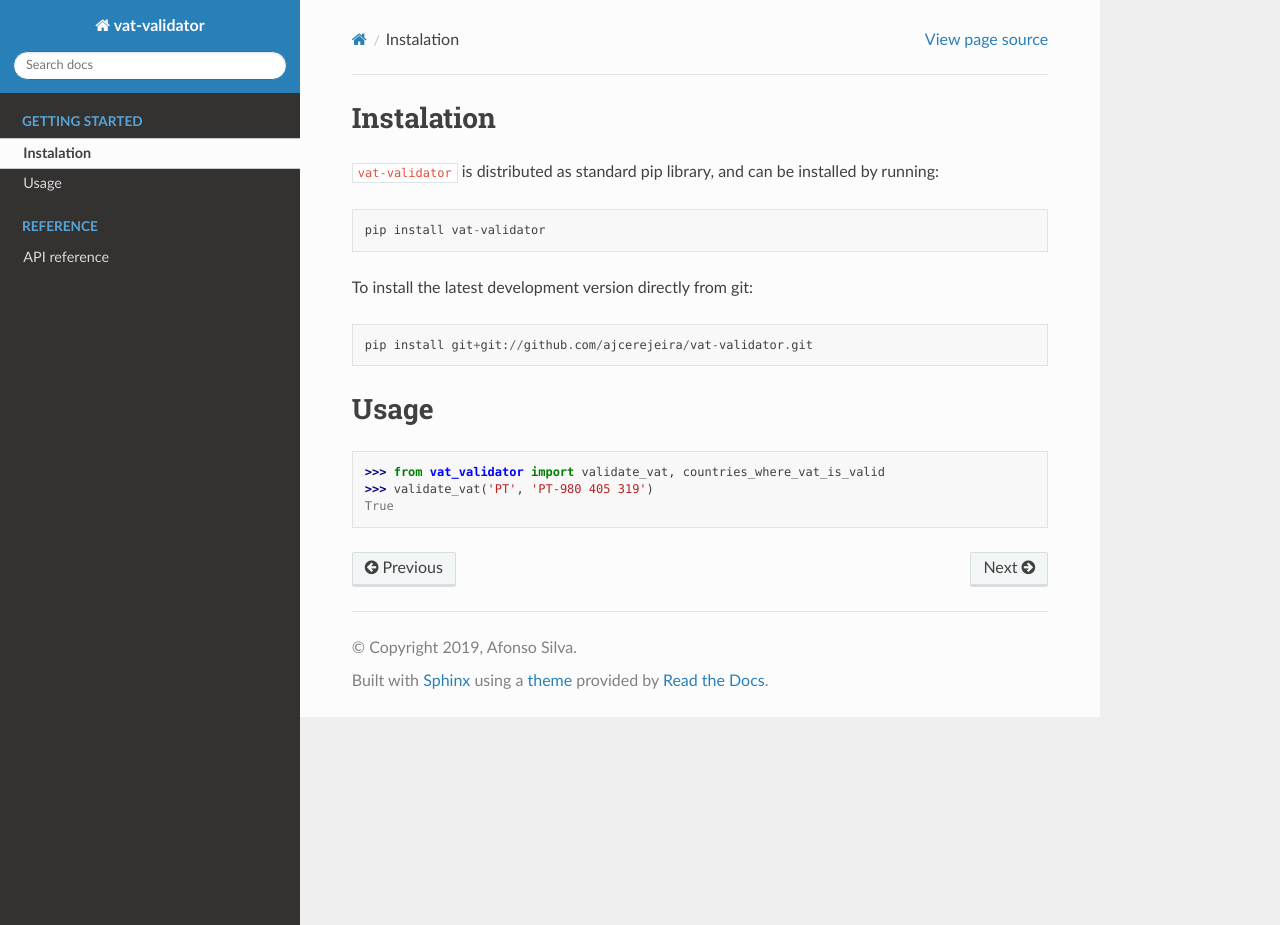
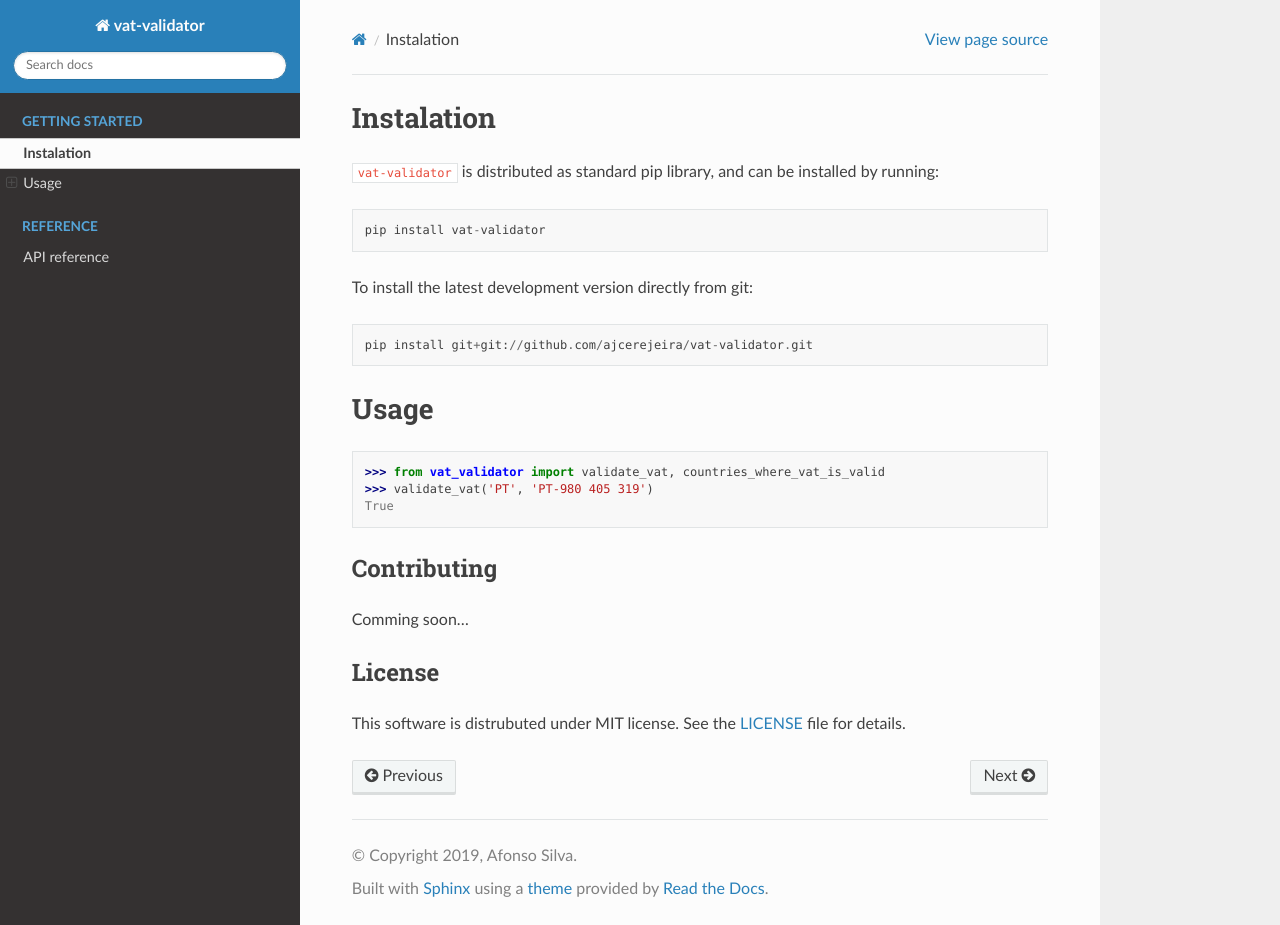
Before and after one commit to ajcerejeira/vat-validator, a Sphinx documentation site: the page built from docs/readme.rst, in a window 1280 px wide and 925 px high. Built offline with Sphinx 7.4.7 and the Read the Docs theme 2.0.0, drawn with Linux system fonts in a browser that asks for light colours.

Commit message:
Updated README

```diff
--- a/README.rst
+++ b/README.rst
@@ -2,7 +2,7 @@
 vat-validator
 =============
 
-Pythonic VAT validation library
+Pythonic VAT validation library 🌍💳✔
 
 .. image:: https://travis-ci.com/ajcerejeira/vat-validator.svg?branch=master
     :target: https://travis-ci.com/ajcerejeira/vat-validator
@@ -18,6 +18,20 @@
     :target: https://github.com/python/black
 
 
+Features
+--------
+
+- Offline VAT code validation using country specific regular expressions and
+  checksum algorithms;
+- Online validation for European Union VAT codes using VIES_ webservice;
+- Fully annotated with type hints, for a better IDE and ``mypy`` development
+  experience;
+- Tested and validated against 1697 different VAT codes.
+
+.. _VIES: http://ec.europa.eu/taxation_customs/vies/
+
+
+===============
 Getting started
 ===============
 
@@ -46,3 +60,18 @@
 >>> from vat_validator import validate_vat, countries_where_vat_is_valid
 >>> validate_vat('PT', 'PT-980 405 319')
 True
+
+
+Contributing
+============
+
+Comming soon...
+
+
+License
+=======
+
+This software is distrubuted under MIT license. See the LICENSE_ file for
+details.
+
+.. _LICENSE: LICENSE
```
Also changed, not shown: docs/api-reference.rst (+7 -0 lines).
